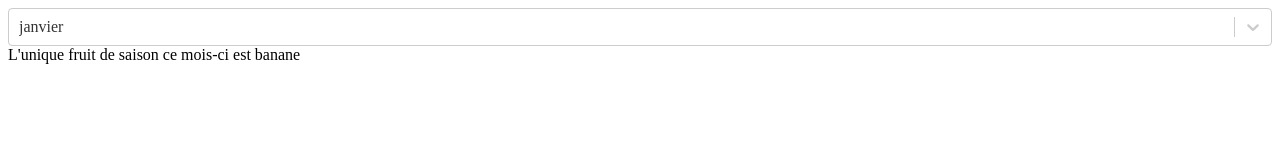
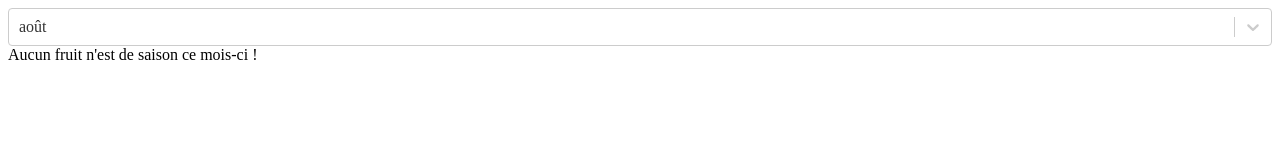
Before and after one commit to LukaBch/seasonal-eating, a React (Create React App) app: page / in a window 1280 px wide. Shown: the top 160 px of the page. Built offline with nearby package versions, Linux system fonts and the light colour scheme.

Commit message:
default month selected is current month

```diff
--- a/src/App.tsx
+++ b/src/App.tsx
@@ -10,7 +10,9 @@ interface IMonthProps {
 }
 
 function App() {
-  const [selectedMonthIndex, setSelectedMonthIndex] = useState<number>(0);
+  const [selectedMonthIndex, setSelectedMonthIndex] = useState<number>(
+    new Date().getMonth()
+  );
 
   const handleMonthChange = (newMonth: IMonthProps) => {
     setSelectedMonthIndex(newMonth.value);
```
